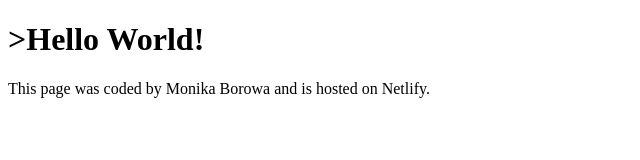
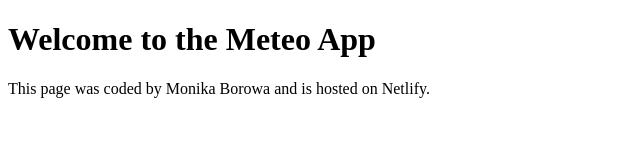
Before and after one commit to boromon/Meteo-app, a plain HTML site: page index.html in a window 1280 px wide. Shown: the whole page, without its empty margins (0-640 px from the left). Drawn offline with Linux system fonts and the light colour scheme.

Commit message:
Changes to the HTML body

```diff
--- a/index.html
+++ b/index.html
@@ -6,7 +6,9 @@
     <title>Hello World!</title>
   </head>
   <body>
-    <h1>>Hello World!</h1>
-    This page was coded by Monika Borowa and is hosted on Netlify.
+    <h1>Welcome to the Meteo App</h1>
+    <footer>
+      This page was coded by Monika Borowa and is hosted on Netlify.
+    </footer>
   </body>
 </html>
```
